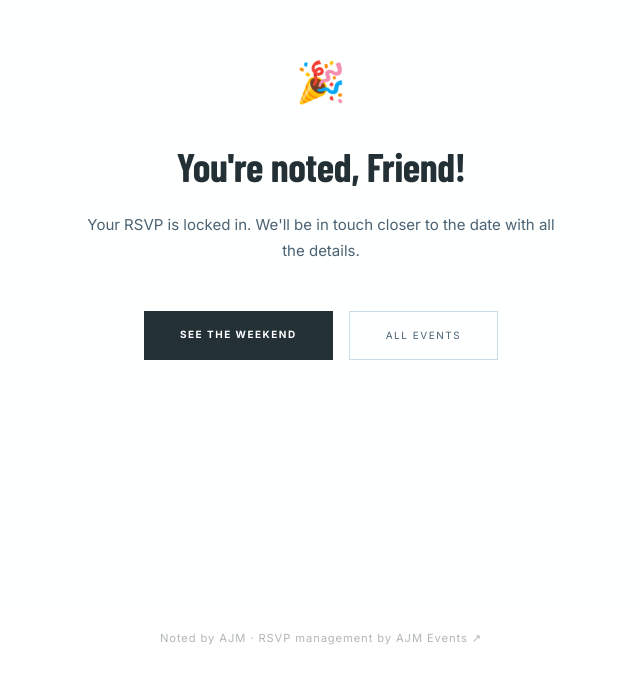
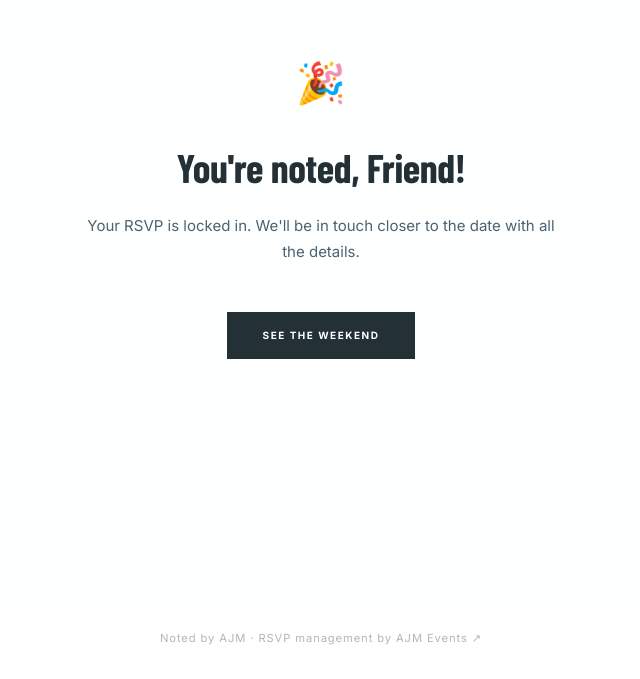
Before and after one commit to austinjaymgt/ajmsrsvp, a Next.js app: page /events/1/rsvp/done in a window 1280 px wide. Shown: the part 194-873 px from the top of the page, without its empty margins (319-959 px from the left). Built offline with nearby package versions, Linux system fonts and the light colour scheme.

Commit message:
Remove 'All events' link from RSVP confirmation page

```diff
--- a/src/app/events/[slug]/rsvp/done/page.tsx
+++ b/src/app/events/[slug]/rsvp/done/page.tsx
@@ -17,12 +17,9 @@ export default async function RSVPDonePage({ params, searchParams }: { params: P
         <p style={{ color: C.textSecondary, lineHeight: 1.7, fontFamily: "var(--font-inter), system-ui, sans-serif", fontSize: "0.9375rem", marginBottom: "48px" }}>
           Your RSVP is locked in. We&apos;ll be in touch closer to the date with all the details.
         </p>
-        <div style={{ display: "flex", gap: "16px", justifyContent: "center", flexWrap: "wrap" }}>
+        <div style={{ display: "flex", justifyContent: "center" }}>
           <Link href={`/events/${slug}/details`} style={{ display: "inline-block", padding: "16px 36px", fontSize: "10px", letterSpacing: "0.15em", textTransform: "uppercase", textDecoration: "none", background: C.dark, color: C.bg, fontFamily: "var(--font-inter), system-ui, sans-serif", fontWeight: 700 }}>
             See the weekend
-          </Link>
-          <Link href="/" style={{ display: "inline-block", padding: "16px 36px", fontSize: "10px", letterSpacing: "0.15em", textTransform: "uppercase", textDecoration: "none", background: "transparent", border: `1px solid ${C.border}`, color: C.textSecondary, fontFamily: "var(--font-inter), system-ui, sans-serif" }}>
-            All events
           </Link>
         </div>
       </div>
```
